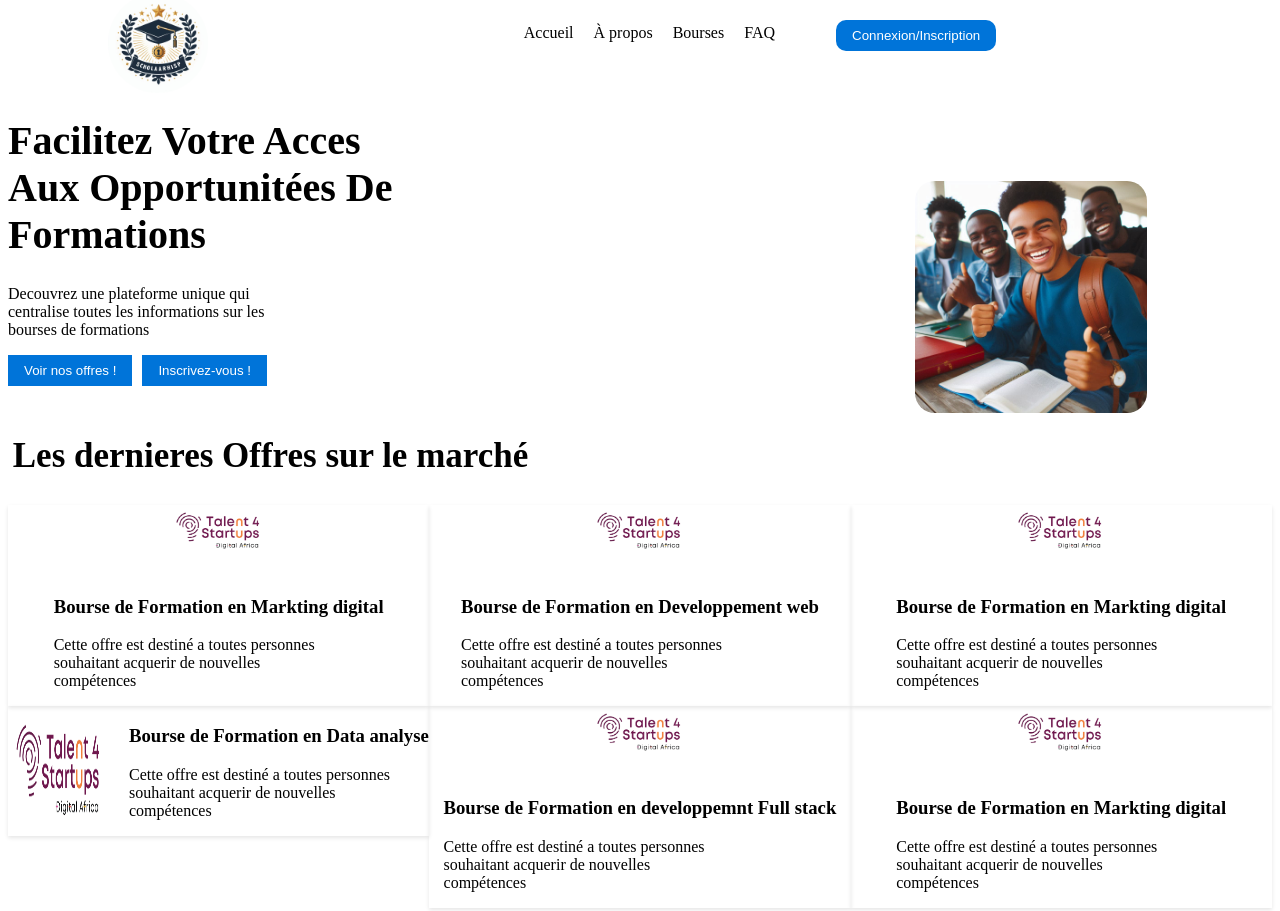
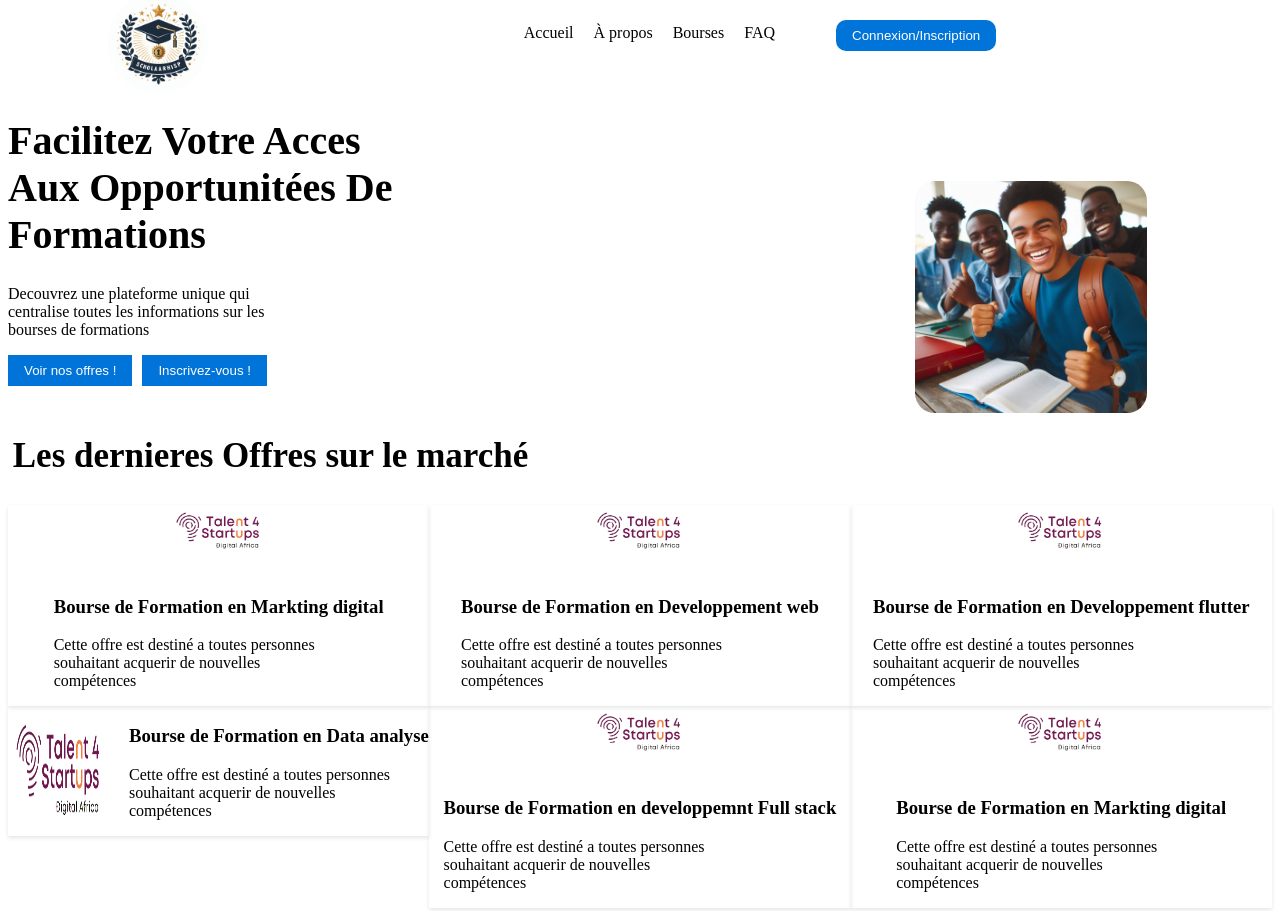
Before and after one commit to camara24/exam-rattrapage, a plain HTML site: page index.html in a window 1280 px wide. Shown: the top 911 px of the page. Drawn offline with Linux system fonts and the light colour scheme.

Commit message:
Derniere modifications

```diff
--- a/index.html
+++ b/index.html
@@ -55,7 +55,7 @@
     <img src="./img/Logo_T4SU_StandAlone.png" alt="Image illustrative">
     <div class="category-content">
         <h3>
-        Bourse de Formation en Markting digital
+        Bourse de Formation en Developpement flutter
         </h3>
       <p>Cette offre est destiné a toutes personnes souhaitant acquerir de nouvelles compétences</p>
     </div>
```
